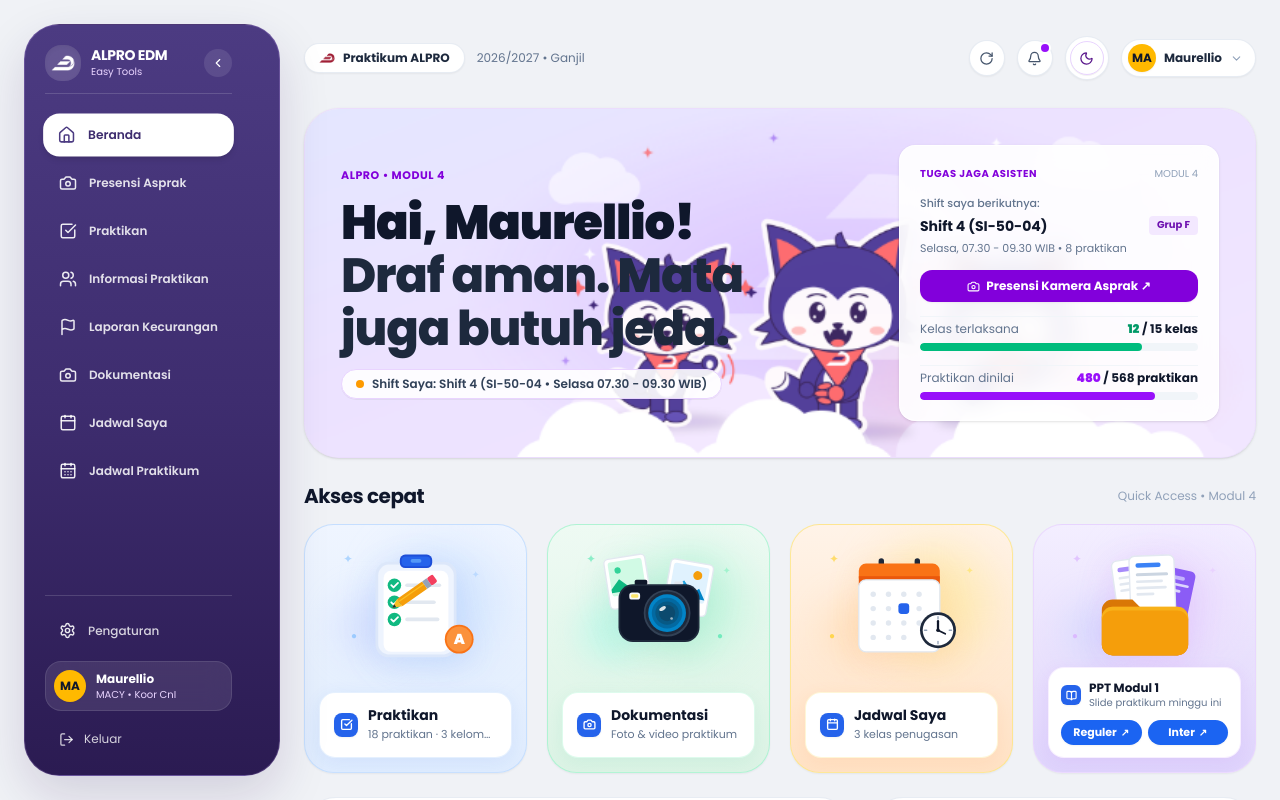
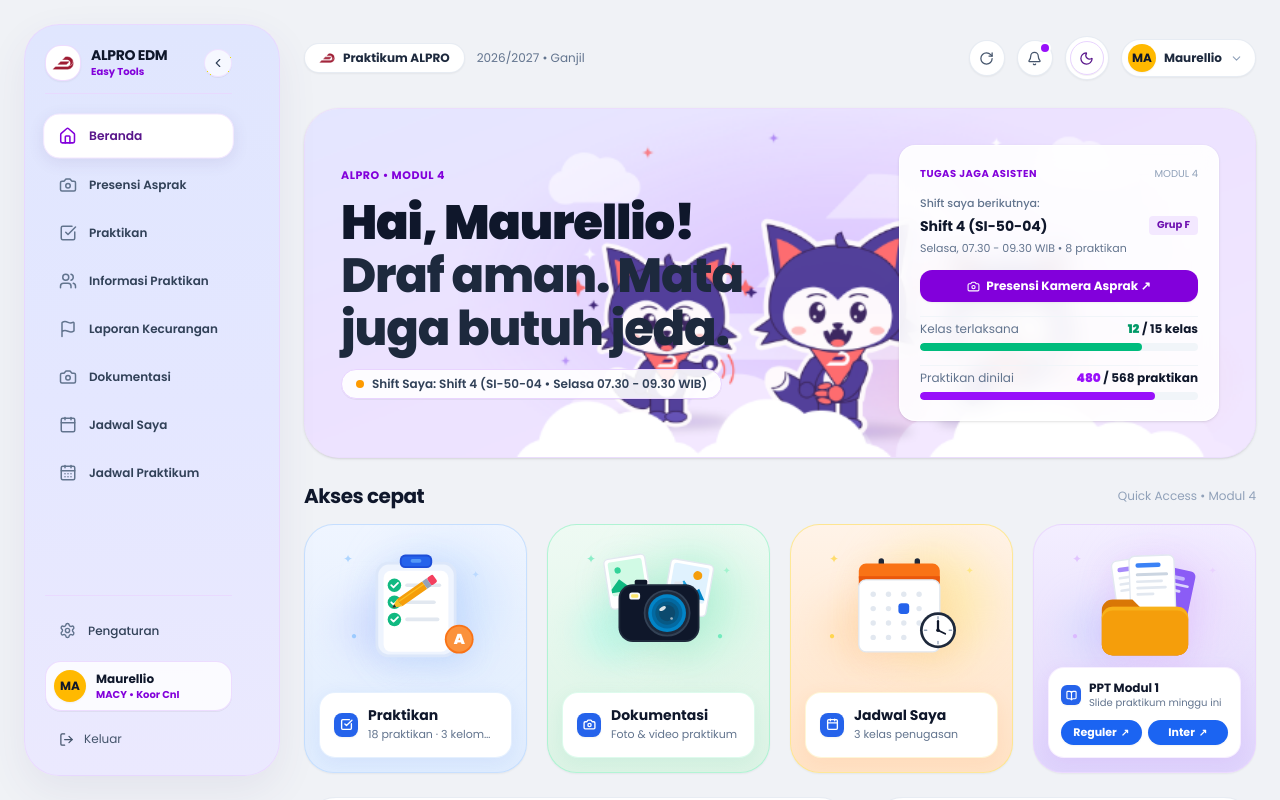
Before and after one commit to MaurellioChristopher/alpropraktikum, a Next.js app: page /dashboard/assistant in a window 1280 px wide. Shown: the top 800 px of the page. Built offline with nearby package versions, Linux system fonts and the light colour scheme.

Commit message:
style: set sidebar color to authentic pastel lilac swatch matching user reference (#E0E6FE to #EBE9FE)

```diff
--- a/src/components/aureo/dashboard-sidebar.tsx
+++ b/src/components/aureo/dashboard-sidebar.tsx
@@ -100,14 +100,14 @@ export function DashboardSidebar({
   };
 
   const sidebarBody = (
-    <div className="flex flex-col justify-between h-full p-4 sm:p-5 text-white">
+    <div className="flex flex-col justify-between h-full p-4 sm:p-5 text-slate-900 dark:text-white">
       {/* Top Header Logo */}
       <div className="space-y-4">
-        <div className="flex items-center justify-between pb-3 border-b border-white/15">
+        <div className="flex items-center justify-between pb-3 border-b border-purple-200/70 dark:border-white/10">
           <div className="flex items-center gap-2.5">
-            <div className="relative w-9 h-9 rounded-2xl bg-white/15 backdrop-blur-md flex items-center justify-center p-1.5 shadow-inner shrink-0 overflow-hidden">
+            <div className="relative w-9 h-9 rounded-2xl bg-white dark:bg-purple-950/80 flex items-center justify-center p-1.5 shadow-xs border border-purple-200/80 dark:border-purple-800/60 shrink-0 overflow-hidden">
               <Image
-                src="/images/edm-emblem-white.png"
+                src="/images/edm-emblem-crimson.png"
                 alt="EDM Laboratory Logo"
                 fill
                 sizes="36px"
@@ -117,10 +117,10 @@ export function DashboardSidebar({
             </div>
             {!collapsed && (
               <div>
-                <div className="font-bold text-sm tracking-tight leading-none text-white">
+                <div className="font-bold text-sm tracking-tight leading-none text-slate-900 dark:text-white">
                   ALPRO EDM
                 </div>
-                <div className="text-[10px] font-mono text-purple-200 mt-0.5">
+                <div className="text-[10px] font-mono text-purple-700 dark:text-purple-300 font-bold mt-0.5">
                   Easy Tools
                 </div>
               </div>
@@ -130,7 +130,7 @@ export function DashboardSidebar({
           <button
             type="button"
             onClick={() => setCollapsed(!collapsed)}
-            className="hidden lg:flex w-7 h-7 rounded-full bg-white/10 hover:bg-white/20 items-center justify-center text-white transition-colors cursor-pointer"
+            className="hidden lg:flex w-7 h-7 rounded-full bg-white/70 hover:bg-white dark:bg-white/10 dark:hover:bg-white/20 items-center justify-center text-slate-700 dark:text-neutral-200 shadow-2xs border border-purple-200/60 dark:border-transparent transition-colors cursor-pointer"
             title={collapsed ? "Perluas Sidebar" : "Perkecil Sidebar"}
           >
             {collapsed ? <ChevronRight size={14} /> : <ChevronLeft size={14} />}
@@ -150,11 +150,11 @@ export function DashboardSidebar({
                 onClick={() => handleSelectTab(item.id)}
                 className={`w-full flex items-center gap-3 px-3.5 py-3 rounded-2xl text-xs font-semibold transition-all cursor-pointer ${
                   active
-                    ? "bg-white text-[#3E2D6F] shadow-md font-bold scale-[1.02]"
-                    : "text-white/85 hover:text-white hover:bg-white/10"
+                    ? "bg-white dark:bg-[#28184C] text-purple-900 dark:text-white shadow-[0_4px_16px_rgba(76,59,130,0.10)] font-bold scale-[1.02] border border-purple-100 dark:border-purple-800/50"
+                    : "text-slate-700 dark:text-neutral-300 hover:text-purple-950 dark:hover:text-white hover:bg-white/60 dark:hover:bg-white/10 font-medium"
                 }`}
               >
-                <Icon size={18} className={active ? "text-[#4C3B82]" : "text-white/90"} />
+                <Icon size={18} className={active ? "text-purple-700 dark:text-purple-300" : "text-slate-500 dark:text-neutral-400"} />
                 {!collapsed && <span>{item.label}</span>}
               </button>
             );
@@ -163,33 +163,33 @@ export function DashboardSidebar({
       </div>
 
       {/* Bottom Area: Settings & Profile Pill & Logout */}
-      <div className="pt-4 border-t border-white/15 space-y-3">
+      <div className="pt-4 border-t border-purple-200/70 dark:border-white/10 space-y-3">
         {/* Settings button */}
         <button
           type="button"
           onClick={() => handleSelectTab("akun")}
           className={`w-full flex items-center gap-3 px-3.5 py-2.5 rounded-xl text-xs font-medium transition-colors cursor-pointer ${
             activeTab === "akun"
-              ? "bg-white text-[#3E2D6F] font-bold shadow-xs"
-              : "text-white/80 hover:text-white hover:bg-white/10"
+              ? "bg-white dark:bg-[#28184C] text-purple-900 dark:text-white font-bold shadow-xs border border-purple-100 dark:border-purple-800/50"
+              : "text-slate-700 dark:text-neutral-300 hover:text-purple-950 dark:hover:text-white hover:bg-white/60 dark:hover:bg-white/10"
           }`}
         >
-          <Settings size={17} className={activeTab === "akun" ? "text-[#4C3B82]" : "text-white/90"} />
+          <Settings size={17} className={activeTab === "akun" ? "text-purple-700 dark:text-purple-300" : "text-slate-500 dark:text-neutral-400"} />
           {!collapsed && <span>Pengaturan</span>}
         </button>
 
-        {/* User Profile Pill matching reference */}
-        <div className="p-2 rounded-2xl bg-white/10 backdrop-blur-md border border-white/10 flex items-center justify-between gap-2">
+        {/* User Profile Pill */}
+        <div className="p-2 rounded-2xl bg-white/80 dark:bg-black/30 backdrop-blur-md border border-purple-200/80 dark:border-purple-900/40 flex items-center justify-between gap-2 shadow-2xs">
           <div className="flex items-center gap-2.5 min-w-0">
             <div className="w-8 h-8 rounded-full bg-amber-400 text-slate-900 font-mono font-bold text-xs flex items-center justify-center shrink-0 shadow-xs">
               {currentProfile.code.slice(0, 2)}
             </div>
             {!collapsed && (
               <div className="min-w-0 text-left">
-                <div className="text-xs font-bold text-white truncate">
+                <div className="text-xs font-bold text-slate-900 dark:text-white truncate">
                   {currentProfile.name.split(" ")[0]}
                 </div>
-                <div className="text-[10px] font-mono text-purple-200 truncate">
+                <div className="text-[10px] font-mono text-purple-700 dark:text-purple-300 font-bold truncate">
                   {currentProfile.code} • {currentProfile.position}
                 </div>
               </div>
@@ -201,7 +201,7 @@ export function DashboardSidebar({
         <form action={logoutAction} className="w-full">
           <button
             type="submit"
-            className="w-full flex items-center gap-2.5 px-3.5 py-2 text-xs font-mono text-white/80 hover:text-white hover:bg-white/10 rounded-xl transition-colors cursor-pointer"
+            className="w-full flex items-center gap-2.5 px-3.5 py-2 text-xs font-mono text-slate-600 dark:text-neutral-400 hover:text-rose-600 dark:hover:text-rose-400 hover:bg-rose-50/70 dark:hover:bg-rose-950/30 rounded-xl transition-colors cursor-pointer"
           >
             <LogOut size={15} />
             {!collapsed && <span>Keluar</span>}
@@ -213,11 +213,11 @@ export function DashboardSidebar({
 
   return (
     <>
-      {/* DESKTOP FLOATING SIDEBAR (lg+) */}
+      {/* DESKTOP FLOATING SIDEBAR (lg+) with exact pastel lilac gradient matching swatch */}
       <aside
         className={`hidden lg:flex shrink-0 ${
           collapsed ? "w-20" : "w-64"
-        } bg-gradient-to-b from-[#4C3B82] via-[#3E2D6F] to-[#2B1B52] dark:from-[#261543] dark:via-[#1B0D33] dark:to-[#100620] rounded-[2.2rem] shadow-[0_20px_50px_rgba(40,16,80,0.15)] dark:shadow-[0_20px_60px_rgba(0,0,0,0.7)] sticky top-6 h-[calc(100vh-3rem)] transition-all duration-300 z-30 overflow-hidden border border-purple-300/20 dark:border-purple-800/30`}
+        } bg-gradient-to-b from-[#E0E6FE] via-[#E4E7FF] to-[#EBE9FE] dark:from-[#1A122E] dark:via-[#140C26] dark:to-[#0D061A] rounded-[2.2rem] shadow-[0_15px_40px_rgba(76,59,130,0.08)] dark:shadow-[0_20px_60px_rgba(0,0,0,0.7)] sticky top-6 h-[calc(100vh-3rem)] transition-all duration-300 z-30 overflow-hidden border border-purple-200/80 dark:border-purple-900/50`}
       >
         {sidebarBody}
       </aside>
@@ -229,12 +229,12 @@ export function DashboardSidebar({
             className="fixed inset-0 bg-black/60 backdrop-blur-xs transition-opacity"
             onClick={onCloseMobile}
           />
-          <div className="relative w-72 max-w-[85vw] h-full bg-gradient-to-b from-[#4C3B82] via-[#3E2D6F] to-[#2B1B52] text-white shadow-2xl z-10 flex flex-col">
+          <div className="relative w-72 max-w-[85vw] h-full bg-gradient-to-b from-[#E0E6FE] via-[#E4E7FF] to-[#EBE9FE] dark:from-[#1A122E] dark:via-[#140C26] dark:to-[#0D061A] text-slate-900 dark:text-white shadow-2xl z-10 flex flex-col border-r border-purple-200/80 dark:border-purple-900/50">
             <div className="absolute top-4 right-4 z-20">
               <button
                 type="button"
                 onClick={onCloseMobile}
-                className="p-1 rounded-full bg-white/20 text-white"
+                className="p-1 rounded-full bg-white/70 hover:bg-white text-slate-700 shadow-2xs"
               >
                 <X size={18} />
               </button>
```
